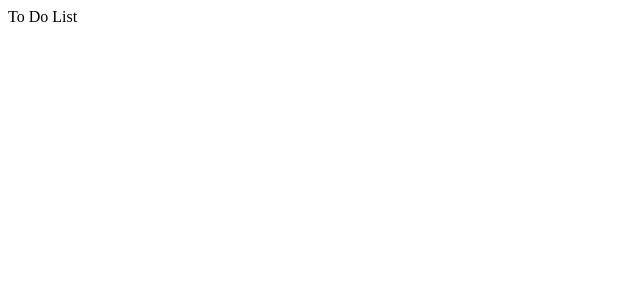
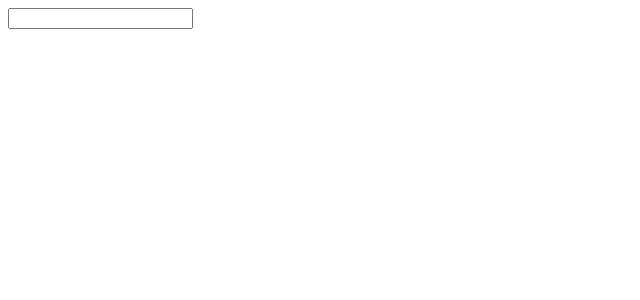
Before and after one commit to ariannalillie/FEM-todo-app, a React (Create React App) app: page / in a window 1280 px wide. Shown: the top 300 px of the page, without its empty margins (0-640 px from the left). Built offline with nearby package versions, Linux system fonts and the light colour scheme.

Commit message:
create todo list items state and handle entering todos

```diff
--- a/src/App.js
+++ b/src/App.js
@@ -1,9 +1,21 @@
-import './App.css';
+import "./App.css";
+import { useState } from "react";
 
 function App() {
+  const [todos, setTodos] = useState([]);
+
+  const handleKeyDown = (e) => {
+    if (e.key === "Enter") {
+      setTodos([...todos, e.target.value]);
+    }
+  };
+
   return (
     <div className="todo-list">
-      To Do List
+      <input type="text" onKeyDown={(e) => handleKeyDown(e)} />
+      {todos.map((todo, idx) =>  {
+        return <div key={idx}>{todo}</div>;
+      })}
     </div>
   );
 }
```
